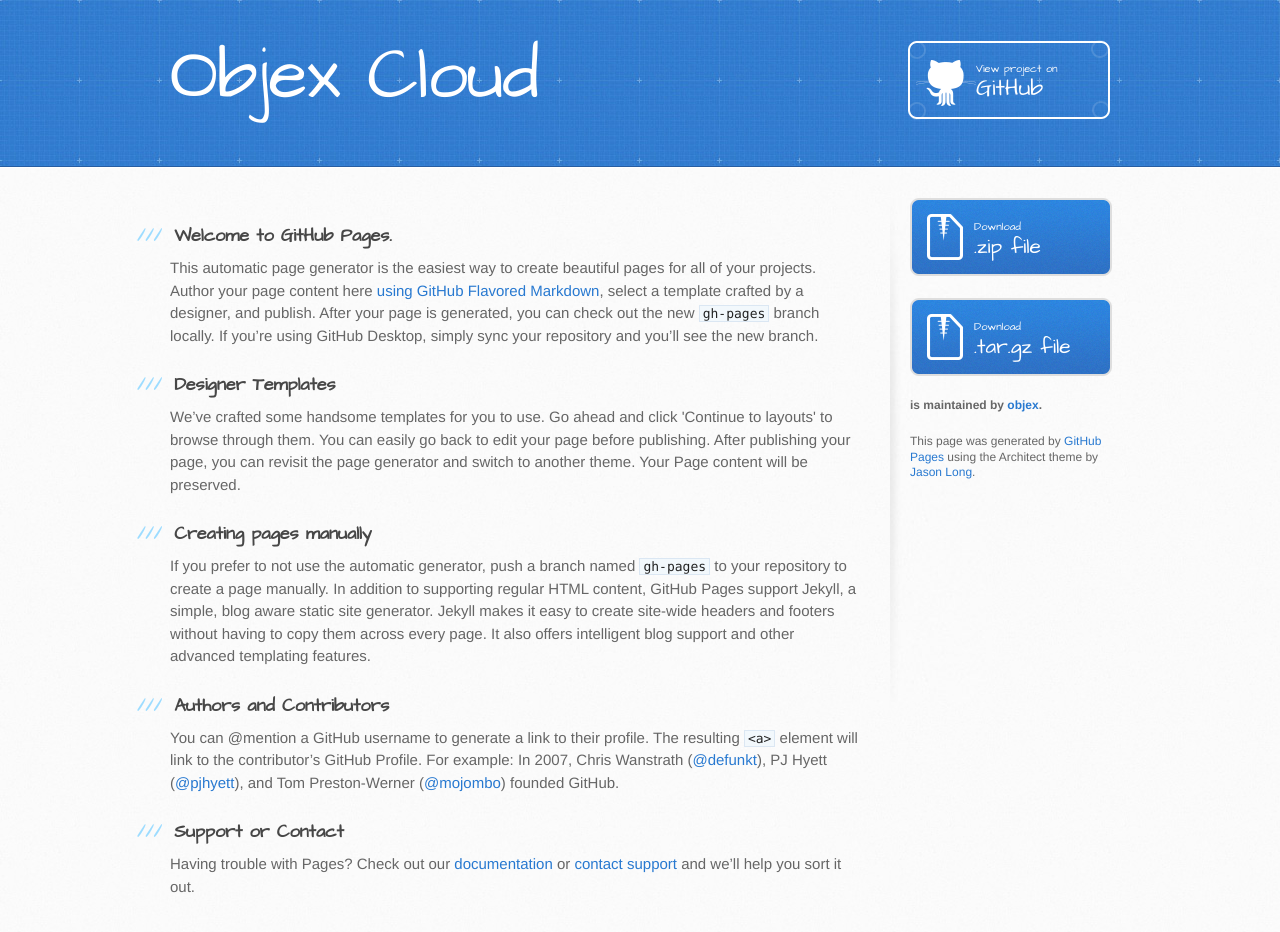
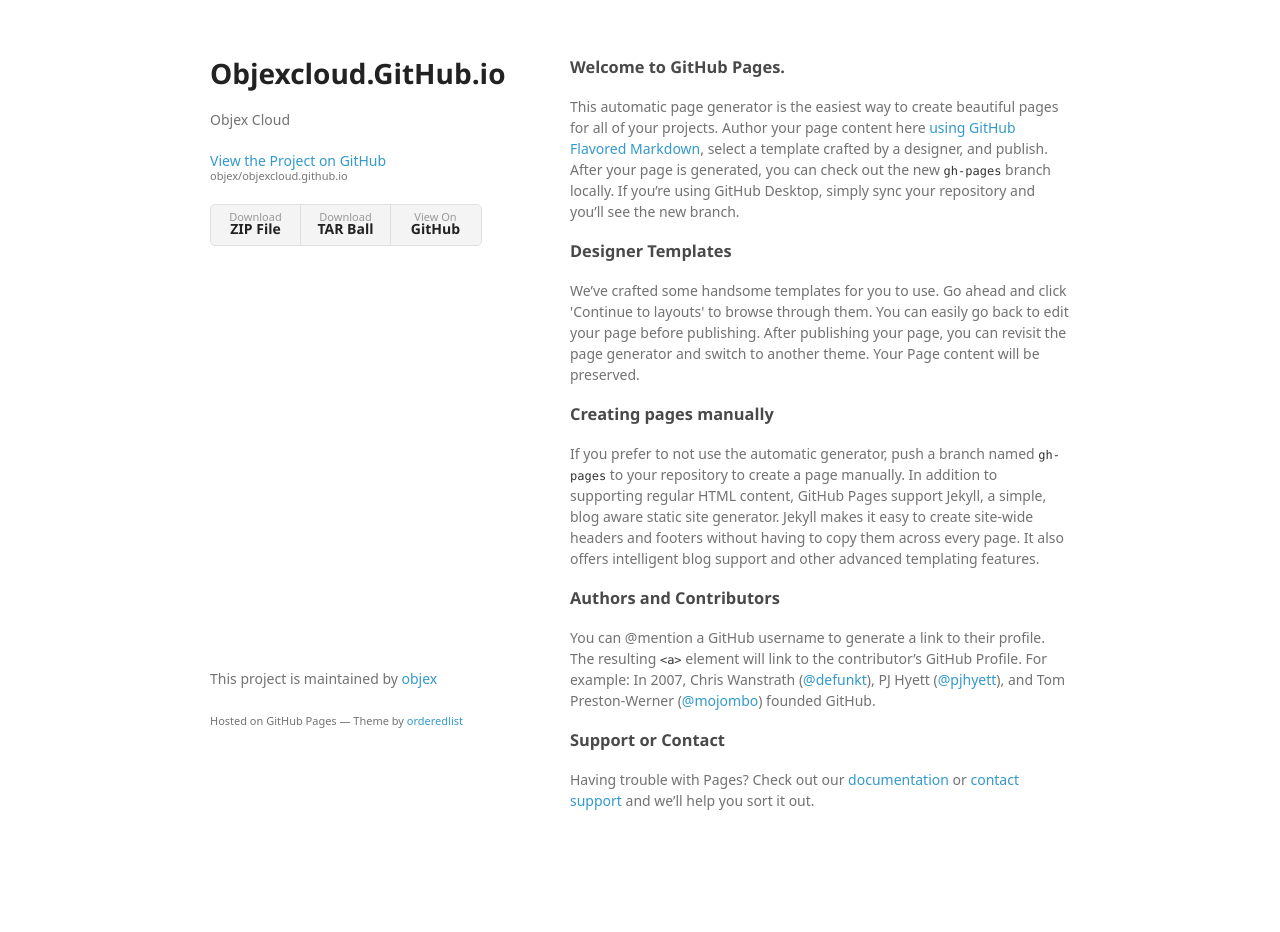
Before and after one commit to objex/objexcloud.github.io, a plain HTML site: page index.html in a window 1280 px wide. After the commit the page ends 881 px from the top, so only its background shows below. Drawn offline with Linux system fonts and the light colour scheme; a web font is replaced by a local one.

```diff
--- a/index.html
+++ b/index.html
@@ -1,33 +1,34 @@
-<!DOCTYPE html>
+<!doctype html>
 <html>
   <head>
-    <meta charset='utf-8'>
+    <meta charset="utf-8">
     <meta http-equiv="X-UA-Compatible" content="chrome=1">
-    <meta name="viewport" content="width=device-width, initial-scale=1, maximum-scale=1">
-    <link href='https://fonts.googleapis.com/css?family=Architects+Daughter' rel='stylesheet' type='text/css'>
-    <link rel="stylesheet" type="text/css" href="stylesheets/stylesheet.css" media="screen">
-    <link rel="stylesheet" type="text/css" href="stylesheets/github-light.css" media="screen">
-    <link rel="stylesheet" type="text/css" href="stylesheets/print.css" media="print">
+    <title>Objexcloud.GitHub.io by objex</title>
 
+    <link rel="stylesheet" href="stylesheets/styles.css">
+    <link rel="stylesheet" href="stylesheets/github-light.css">
+    <meta name="viewport" content="width=device-width">
     <!--[if lt IE 9]>
     <script src="//html5shiv.googlecode.com/svn/trunk/html5.js"></script>
     <![endif]-->
+  </head>
+  <body>
+    <div class="wrapper">
+      <header>
+        <h1>Objexcloud.GitHub.io</h1>
+        <p>Objex Cloud</p>
 
-    <title>Objex Cloud</title>
-  </head>
+        <p class="view"><a href="https://github.com/objex/objexcloud.github.io">View the Project on GitHub <small>objex/objexcloud.github.io</small></a></p>
 
-  <body>
-    <header>
-      <div class="inner">
-        <h1>Objex Cloud</h1>
-        <a href="https://github.com/objex/objexcloud.github.io" class="button"><small>View project on</small> GitHub</a>
-      </div>
-    </header>
 
-    <div id="content-wrapper">
-      <div class="inner clearfix">
-        <section id="main-content">
-          <h3>
+        <ul>
+          <li><a href="https://github.com/objex/objexcloud.github.io/zipball/master">Download <strong>ZIP File</strong></a></li>
+          <li><a href="https://github.com/objex/objexcloud.github.io/tarball/master">Download <strong>TAR Ball</strong></a></li>
+          <li><a href="https://github.com/objex/objexcloud.github.io">View On <strong>GitHub</strong></a></li>
+        </ul>
+      </header>
+      <section>
+        <h3>
 <a id="welcome-to-github-pages" class="anchor" href="#welcome-to-github-pages" aria-hidden="true"><span aria-hidden="true" class="octicon octicon-link"></span></a>Welcome to GitHub Pages.</h3>
 
 <p>This automatic page generator is the easiest way to create beautiful pages for all of your projects. Author your page content here <a href="https://guides.github.com/features/mastering-markdown/">using GitHub Flavored Markdown</a>, select a template crafted by a designer, and publish. After your page is generated, you can check out the new <code>gh-pages</code> branch locally. If you’re using GitHub Desktop, simply sync your repository and you’ll see the new branch.</p>
@@ -51,25 +52,13 @@
 <a id="support-or-contact" class="anchor" href="#support-or-contact" aria-hidden="true"><span aria-hidden="true" class="octicon octicon-link"></span></a>Support or Contact</h3>
 
 <p>Having trouble with Pages? Check out our <a href="https://help.github.com/pages">documentation</a> or <a href="https://github.com/contact">contact support</a> and we’ll help you sort it out.</p>
-        </section>
-
-        <aside id="sidebar">
-          <a href="https://github.com/objex/objexcloud.github.io/zipball/master" class="button">
-            <small>Download</small>
-            .zip file
-          </a>
-          <a href="https://github.com/objex/objexcloud.github.io/tarball/master" class="button">
-            <small>Download</small>
-            .tar.gz file
-          </a>
-
-          <p class="repo-owner"><a href="https://github.com/objex/objexcloud.github.io"></a> is maintained by <a href="https://github.com/objex">objex</a>.</p>
-
-          <p>This page was generated by <a href="https://pages.github.com">GitHub Pages</a> using the Architect theme by <a href="https://twitter.com/jasonlong">Jason Long</a>.</p>
-        </aside>
-      </div>
+      </section>
+      <footer>
+        <p>This project is maintained by <a href="https://github.com/objex">objex</a></p>
+        <p><small>Hosted on GitHub Pages &mdash; Theme by <a href="https://github.com/orderedlist">orderedlist</a></small></p>
+      </footer>
     </div>
-
+    <script src="javascripts/scale.fix.js"></script>
 
   </body>
 </html>
--- /dev/null
+++ b/javascripts/scale.fix.js
@@ -0,0 +1,17 @@
+var metas = document.getElementsByTagName('meta');
+var i;
+if (navigator.userAgent.match(/iPhone/i)) {
+  for (i=0; i<metas.length; i++) {
+    if (metas[i].name == "viewport") {
+      metas[i].content = "width=device-width, minimum-scale=1.0, maximum-scale=1.0";
+    }
+  }
+  document.addEventListener("gesturestart", gestureStart, false);
+}
+function gestureStart() {
+  for (i=0; i<metas.length; i++) {
+    if (metas[i].name == "viewport") {
+      metas[i].content = "width=device-width, minimum-scale=0.25, maximum-scale=1.6";
+    }
+  }
+}
--- /dev/null
+++ b/stylesheets/styles.css
@@ -0,0 +1,324 @@
+@font-face {
+  font-family: 'Noto Sans';
+  font-weight: 400;
+  font-style: normal;
+  src: url('../fonts/Noto-Sans-regular/Noto-Sans-regular.eot');
+  src: url('../fonts/Noto-Sans-regular/Noto-Sans-regular.eot?#iefix') format('embedded-opentype'),
+       local('Noto Sans'),
+       local('Noto-Sans-regular'),
+       url('../fonts/Noto-Sans-regular/Noto-Sans-regular.woff2') format('woff2'),
+       url('../fonts/Noto-Sans-regular/Noto-Sans-regular.woff') format('woff'),
+       url('../fonts/Noto-Sans-regular/Noto-Sans-regular.ttf') format('truetype'),
+       url('../fonts/Noto-Sans-regular/Noto-Sans-regular.svg#NotoSans') format('svg');
+}
+
+@font-face {
+  font-family: 'Noto Sans';
+  font-weight: 700;
+  font-style: normal;
+  src: url('../fonts/Noto-Sans-700/Noto-Sans-700.eot');
+  src: url('../fonts/Noto-Sans-700/Noto-Sans-700.eot?#iefix') format('embedded-opentype'),
+       local('Noto Sans Bold'),
+       local('Noto-Sans-700'),
+       url('../fonts/Noto-Sans-700/Noto-Sans-700.woff2') format('woff2'),
+       url('../fonts/Noto-Sans-700/Noto-Sans-700.woff') format('woff'),
+       url('../fonts/Noto-Sans-700/Noto-Sans-700.ttf') format('truetype'),
+       url('../fonts/Noto-Sans-700/Noto-Sans-700.svg#NotoSans') format('svg');
+}
+
+@font-face {
+  font-family: 'Noto Sans';
+  font-weight: 400;
+  font-style: italic;
+  src: url('../fonts/Noto-Sans-italic/Noto-Sans-italic.eot');
+  src: url('../fonts/Noto-Sans-italic/Noto-Sans-italic.eot?#iefix') format('embedded-opentype'),
+       local('Noto Sans Italic'),
+       local('Noto-Sans-italic'),
+       url('../fonts/Noto-Sans-italic/Noto-Sans-italic.woff2') format('woff2'),
+       url('../fonts/Noto-Sans-italic/Noto-Sans-italic.woff') format('woff'),
+       url('../fonts/Noto-Sans-italic/Noto-Sans-italic.ttf') format('truetype'),
+       url('../fonts/Noto-Sans-italic/Noto-Sans-italic.svg#NotoSans') format('svg');
+}
+
+@font-face {
+  font-family: 'Noto Sans';
+  font-weight: 700;
+  font-style: italic;
+  src: url('../fonts/Noto-Sans-700italic/Noto-Sans-700italic.eot');
+  src: url('../fonts/Noto-Sans-700italic/Noto-Sans-700italic.eot?#iefix') format('embedded-opentype'),
+       local('Noto Sans Bold Italic'),
+       local('Noto-Sans-700italic'),
+       url('../fonts/Noto-Sans-700italic/Noto-Sans-700italic.woff2') format('woff2'),
+       url('../fonts/Noto-Sans-700italic/Noto-Sans-700italic.woff') format('woff'),
+       url('../fonts/Noto-Sans-700italic/Noto-Sans-700italic.ttf') format('truetype'),
+       url('../fonts/Noto-Sans-700italic/Noto-Sans-700italic.svg#NotoSans') format('svg');
+}
+
+body {
+  background-color: #fff;
+  padding:50px;
+  font: 14px/1.5 "Noto Sans", "Helvetica Neue", Helvetica, Arial, sans-serif;
+  color:#727272;
+  font-weight:400;
+}
+
+h1, h2, h3, h4, h5, h6 {
+  color:#222;
+  margin:0 0 20px;
+}
+
+p, ul, ol, table, pre, dl {
+  margin:0 0 20px;
+}
+
+h1, h2, h3 {
+  line-height:1.1;
+}
+
+h1 {
+  font-size:28px;
+}
+
+h2 {
+  color:#393939;
+}
+
+h3, h4, h5, h6 {
+  color:#494949;
+}
+
+a {
+  color:#39c;
+  text-decoration:none;
+}
+
+a:hover {
+  color:#069;
+}
+
+a small {
+  font-size:11px;
+  color:#777;
+  margin-top:-0.3em;
+  display:block;
+}
+
+a:hover small {
+  color:#777;
+}
+
+.wrapper {
+  width:860px;
+  margin:0 auto;
+}
+
+blockquote {
+  border-left:1px solid #e5e5e5;
+  margin:0;
+  padding:0 0 0 20px;
+  font-style:italic;
+}
+
+code, pre {
+  font-family:Monaco, Bitstream Vera Sans Mono, Lucida Console, Terminal, Consolas, Liberation Mono, DejaVu Sans Mono, Courier New, monospace;
+  color:#333;
+  font-size:12px;
+}
+
+pre {
+  padding:8px 15px;
+  background: #f8f8f8;
+  border-radius:5px;
+  border:1px solid #e5e5e5;
+  overflow-x: auto;
+}
+
+table {
+  width:100%;
+  border-collapse:collapse;
+}
+
+th, td {
+  text-align:left;
+  padding:5px 10px;
+  border-bottom:1px solid #e5e5e5;
+}
+
+dt {
+  color:#444;
+  font-weight:700;
+}
+
+th {
+  color:#444;
+}
+
+img {
+  max-width:100%;
+}
+
+header {
+  width:270px;
+  float:left;
+  position:fixed;
+  -webkit-font-smoothing:subpixel-antialiased;
+}
+
+header ul {
+  list-style:none;
+  height:40px;
+  padding:0;
+  background: #f4f4f4;
+  border-radius:5px;
+  border:1px solid #e0e0e0;
+  width:270px;
+}
+
+header li {
+  width:89px;
+  float:left;
+  border-right:1px solid #e0e0e0;
+  height:40px;
+}
+
+header li:first-child a {
+  border-radius:5px 0 0 5px;
+}
+
+header li:last-child a {
+  border-radius:0 5px 5px 0;
+}
+
+header ul a {
+  line-height:1;
+  font-size:11px;
+  color:#999;
+  display:block;
+  text-align:center;
+  padding-top:6px;
+  height:34px;
+}
+
+header ul a:hover {
+  color:#999;
+}
+
+header ul a:active {
+  background-color:#f0f0f0;
+}
+
+strong {
+  color:#222;
+  font-weight:700;
+}
+
+header ul li + li + li {
+  border-right:none;
+  width:89px;
+}
+
+header ul a strong {
+  font-size:14px;
+  display:block;
+  color:#222;
+}
+
+section {
+  width:500px;
+  float:right;
+  padding-bottom:50px;
+}
+
+small {
+  font-size:11px;
+}
+
+hr {
+  border:0;
+  background:#e5e5e5;
+  height:1px;
+  margin:0 0 20px;
+}
+
+footer {
+  width:270px;
+  float:left;
+  position:fixed;
+  bottom:50px;
+  -webkit-font-smoothing:subpixel-antialiased;
+}
+
+@media print, screen and (max-width: 960px) {
+
+  div.wrapper {
+    width:auto;
+    margin:0;
+  }
+
+  header, section, footer {
+    float:none;
+    position:static;
+    width:auto;
+  }
+
+  header {
+    padding-right:320px;
+  }
+
+  section {
+    border:1px solid #e5e5e5;
+    border-width:1px 0;
+    padding:20px 0;
+    margin:0 0 20px;
+  }
+
+  header a small {
+    display:inline;
+  }
+
+  header ul {
+    position:absolute;
+    right:50px;
+    top:52px;
+  }
+}
+
+@media print, screen and (max-width: 720px) {
+  body {
+    word-wrap:break-word;
+  }
+
+  header {
+    padding:0;
+  }
+
+  header ul, header p.view {
+    position:static;
+  }
+
+  pre, code {
+    word-wrap:normal;
+  }
+}
+
+@media print, screen and (max-width: 480px) {
+  body {
+    padding:15px;
+  }
+
+  header ul {
+    width:99%;
+  }
+
+  header li, header ul li + li + li {
+    width:33%;
+  }
+}
+
+@media print {
+  body {
+    padding:0.4in;
+    font-size:12pt;
+    color:#444;
+  }
+}
```
